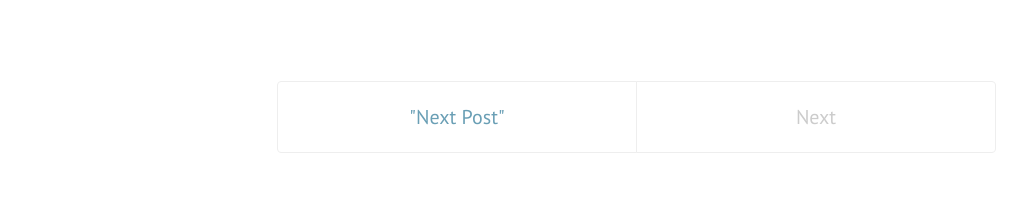
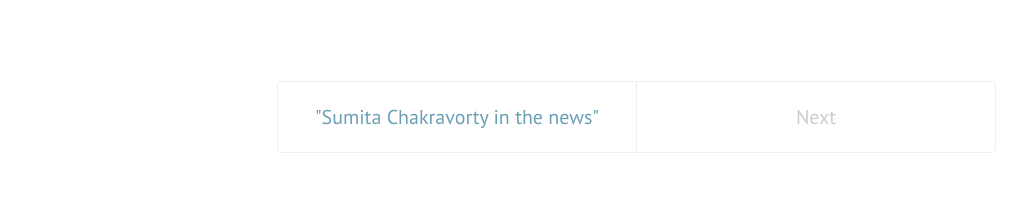
Before and after one commit to sumitachakravorty/suranjali, a Jekyll site: the page built from index.html, in a window 1280 px wide. Shown: the part 1521-1731 px from the top of the page, without its empty margins (3-1031 px from the left). Built offline with Jekyll 4.4.1, drawn with Linux system fonts in a browser that asks for light colours; Markdown is read by kramdown in place of the engine named in the settings; the list of posts is cut into pages by our own code.

Commit message:
Label Previous/Next with post title

```diff
--- a/index.html
+++ b/index.html
@@ -21,24 +21,22 @@ title: Home
 <div class="pagination">
   {% if paginator.next_page %}
     {% assign label = "Next Post" %}
-    {% for post in paginator.next_page.posts %}
+    {% assign first = paginator.next_page | minus:1 | times:paginator.per_page %}
+    {% assign post = site.posts[first] %}
     {% if post.title %}
        {% assign label = post.title %}
-        {% break %}
     {% endif %}
-    {% endfor %}
       <a class="pagination-item older" href="{{ site.baseurl }}/page{{paginator.next_page}}">"{{ label }}"</a>
   {% else %}
     <span class="pagination-item older">Previous</span>
   {% endif %}
   {% if paginator.previous_page %}
   {% assign label = "Previous Post" %}
-    {% for post in paginator.previous_page.posts %}
+  {% assign first = paginator.previous_page | minus:1 | times:paginator.per_page %}
+  {% assign post = site.posts[first] %}
   {% if post.title %}
      {% assign label = post.title %}
-        {% break %}
   {% endif %}
-    {% endfor %}
 {% if paginator.page == 2 %}
       <a class="pagination-item newer" href="{{ site.baseurl }}/">"{{ label }}"</a>
     {% else %}
```
Lines whose indentation alone changed are shown as unchanged.
